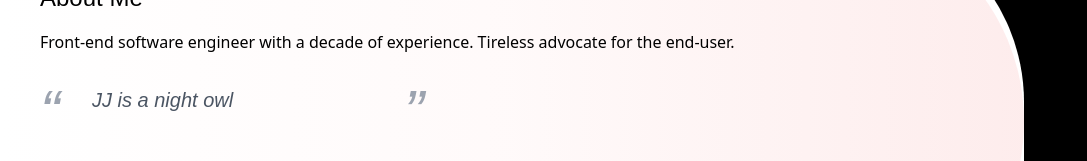
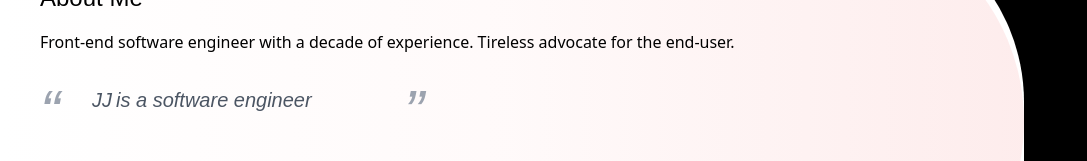
Before and after one commit to jjPlusPlus/personal-website-2023, a Next.js app: page / in a window 1280 px wide. Shown: the part 234-395 px from the top of the page, without its empty margins (0-1087 px from the left). Built offline with nearby package versions, Linux system fonts and the light colour scheme; a web font is replaced by a local one.

Commit message:
fix the affirmations

```diff
--- a/src/app/components/Affirmations.tsx
+++ b/src/app/components/Affirmations.tsx
@@ -6,18 +6,21 @@ import { gsap } from 'gsap'
 const phrases = [
   "++",
   "is a web developer",
+  "is a software engineer",
+  "is a mechanical engineer",
   "is a night owl",
   "plays Overwatch",
   "will pet your dog",
   "is a hacker",
-  "drinks decaf coffee",
+  "loves React",
+  "is a Javascript specialist",
+  "drinks [decaf] coffee",
   "loves tacos",
   "has root access",
   "loves programming",
-  "is a certified mechanic",
   "makes games",
   "plays games",
-  "is smort",
+  "is smart",
 ]
 
 // make 'animated' non required
@@ -41,13 +44,23 @@ const Affirmations = (props:AffirmationsProps) => {
     return () => clearInterval(interval)
   }, [current])
 
+
+
   return (
-    <span
-      className={
-        props.animated ? "flash-in inline-block" : "inline-block"
-      }
-    >
-      {phrases[current]}
+    <span className="relative w-full">
+      {phrases.map((phrase, index) => {
+        return (
+          <span
+            key={index}
+            className={`
+              absolute top-0 left-0
+              ${index == current ? "visible flash-in" : "invisible"}
+            `}
+          >
+            {phrase}
+          </span>
+        )
+      })}
     </span>
   )
 }
--- a/src/app/page.tsx
+++ b/src/app/page.tsx
@@ -57,8 +57,9 @@ function AboutMe() {
         }>
           “
         </p>
-        <p className="patua italic text-xl text-gray-600 py-4 px-8 flex-1">
-          JJ <span className="text-gray-600"><Affirmations speed={2000} animated={false} /></span>
+        <p className="patua italic text-xl text-gray-600 py-4 px-8 flex flex-1">
+          <span className="pr-1">JJ</span>
+          <span className="text-gray-600 flex flex-1"><Affirmations speed={2000} animated={false} /></span>
         </p>
         <p className={
           `patua italic text-6xl text-gray-400 translate-y-3`
```
